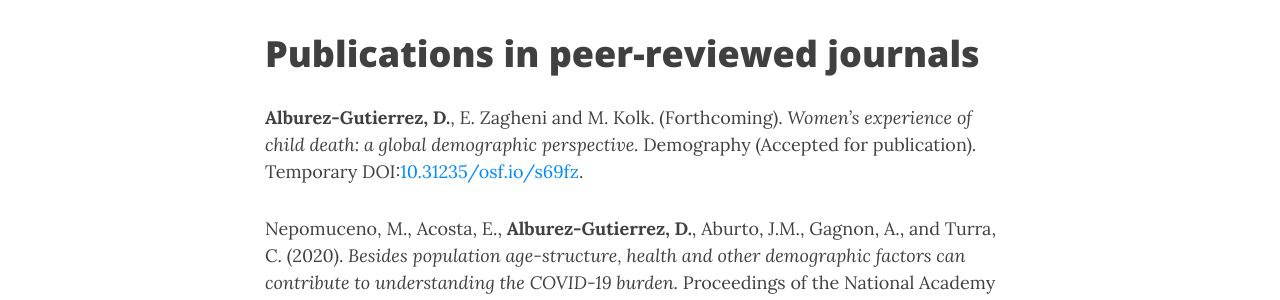
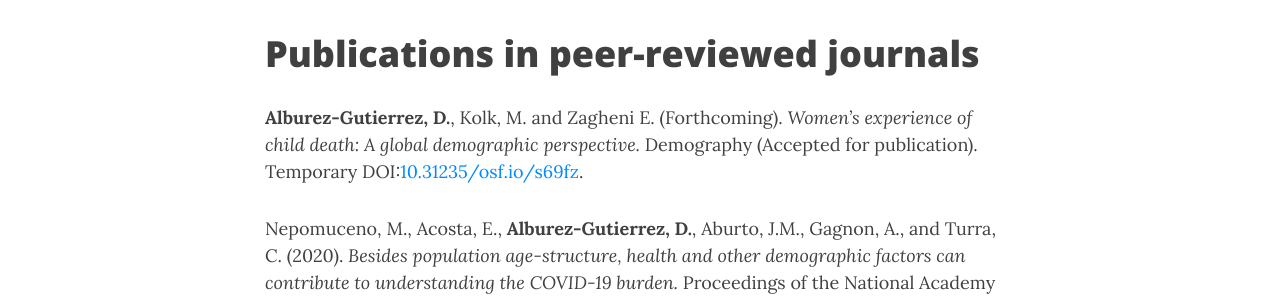
Before and after one commit to alburezg/alburezg.github.io, a Jekyll site: the page built from publications.md, in a window 1280 px wide and 900 px high. Shown: the part 322-622 px from the top of the window. Built offline with Jekyll 4.4.1, drawn with Linux system fonts in a browser that asks for light colours; nearby versions of some CDN libraries.

```diff
--- a/publications.md
+++ b/publications.md
@@ -8,7 +8,7 @@ title: Publications and conferences
 
 {: .notice}
 
-**Alburez-Gutierrez, D.**, E. Zagheni and M. Kolk. (Forthcoming). *Women's experience of child death: a global demographic perspective.* Demography (Accepted for publication). Temporary DOI:[10.31235/osf.io/s69fz](https://osf.io/preprints/socarxiv/s69fz/).
+**Alburez-Gutierrez, D.**, Kolk, M. and Zagheni E. (Forthcoming). *Women's experience of child death: A global demographic perspective.* Demography (Accepted for publication). Temporary DOI:[10.31235/osf.io/s69fz](https://osf.io/preprints/socarxiv/s69fz/).
 
 Nepomuceno, M., Acosta, E., **Alburez-Gutierrez, D.**, Aburto, J.M., Gagnon, A., and Turra, C. (2020). *Besides population age-structure, health and other demographic factors can contribute to understanding the COVID-19 burden.* Proceedings of the National Academy of Sciences, 117(25). DOI:[10.1073/pnas.2008760117](https://doi.org/10.1073/pnas.2008760117).
 
```
Also changed, not shown: index.md (+1 -1 lines), 1 other file.
